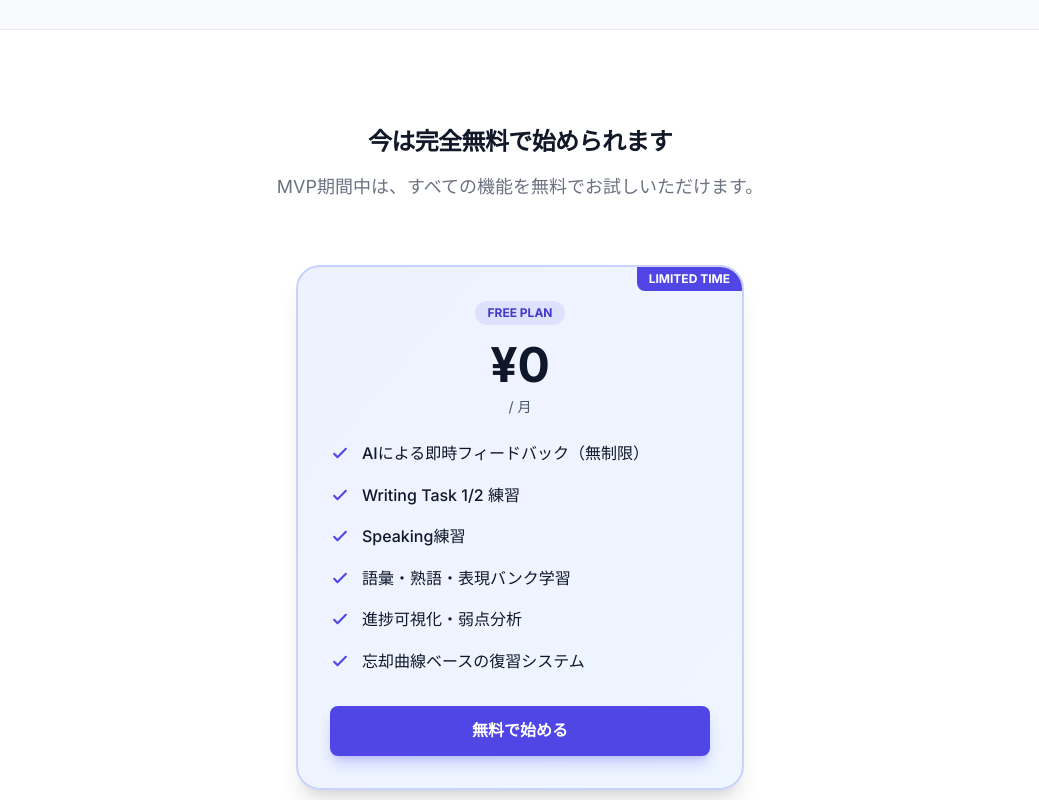
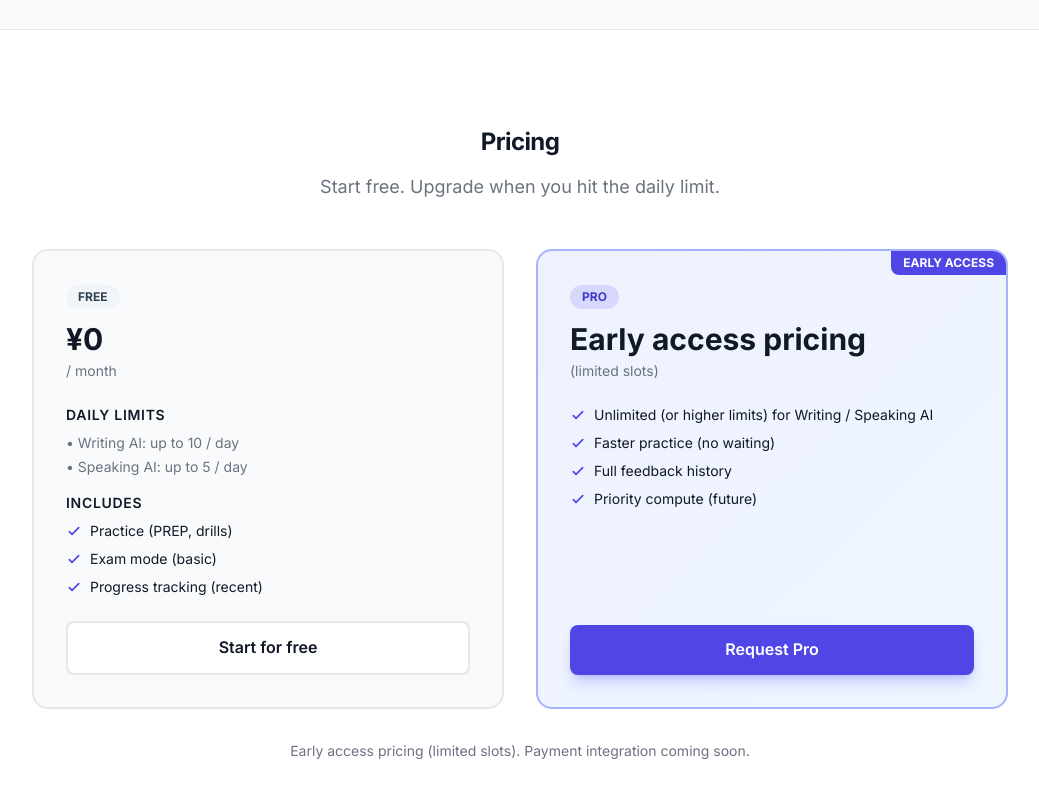
Before and after one commit to RikuTerayama/IELTS-Training, a Next.js app: page / in a window 1280 px wide. Shown: the part 2080-2880 px from the top of the page, without its empty margins (120-1159 px from the left). Built offline with nearby package versions, Linux system fonts and the light colour scheme; no server answers.

Commit message:
feat: improve pricing section and pro request CTA

```diff
--- a/app/page.tsx
+++ b/app/page.tsx
@@ -552,62 +552,113 @@ export default function LandingPage() {
           </div>
         </section>
 
-        {/* Pricing セクション */}
-        <section id="pricing" className="py-24 bg-surface border-y border-border">
-          <div className="container mx-auto px-6">
-            <FadeIn className="max-w-3xl mx-auto text-center mb-16">
+        {/* Pricing セクション - #pricing で飛んできたユーザーがProの価値を即理解できる */}
+        <section
+          id="pricing"
+          className="py-24 bg-surface border-y border-border scroll-mt-24"
+        >
+          <div className="container mx-auto px-6 max-w-5xl">
+            <FadeIn className="text-center mb-12">
               <h2 className="text-heading-2 font-bold tracking-tight text-text mb-4">
-                今は完全無料で始められます
+                Pricing
               </h2>
-              <p className="text-text-muted text-lg">
-                MVP期間中は、すべての機能を無料でお試しいただけます。
+              <p className="text-text-muted text-lg max-w-xl mx-auto">
+                Start free. Upgrade when you hit the daily limit.
               </p>
             </FadeIn>
 
-            <FadeIn delay={0.2} className="max-w-md mx-auto">
-              <div className="bg-gradient-to-br from-indigo-50 to-blue-50 rounded-3xl p-8 border-2 border-indigo-200 shadow-xl relative overflow-hidden text-slate-900">
-                <div className="absolute top-0 right-0 bg-indigo-600 text-white text-xs font-bold px-3 py-1 rounded-bl-lg">
-                  LIMITED TIME
+            <FadeIn delay={0.1} className="grid md:grid-cols-2 gap-8">
+              {/* Free */}
+              <div className="rounded-2xl border-2 border-border bg-surface-2 p-8 flex flex-col">
+                <div className="mb-6">
+                  <div className="inline-block px-3 py-1 mb-3 rounded-full bg-slate-100 text-slate-700 text-xs font-bold">
+                    FREE
+                  </div>
+                  <div className="text-3xl font-bold text-text mb-1">¥0</div>
+                  <div className="text-sm text-text-muted">/ month</div>
                 </div>
-                <div className="text-center mb-6">
-                  <div className="inline-block px-3 py-1 mb-4 rounded-full bg-indigo-600/10 text-indigo-700 text-xs font-bold">
-                    FREE PLAN
+                <div className="mb-6 space-y-4">
+                  <div>
+                    <h4 className="text-sm font-semibold text-text mb-2 uppercase tracking-wider">
+                      Daily limits
+                    </h4>
+                    <ul className="space-y-1 text-sm text-text-muted">
+                      <li>• Writing AI: up to 10 / day</li>
+                      <li>• Speaking AI: up to 5 / day</li>
+                    </ul>
                   </div>
-                  <div className="text-5xl font-bold text-slate-900 mb-2">
-                    ¥0
+                  <div>
+                    <h4 className="text-sm font-semibold text-text mb-2 uppercase tracking-wider">
+                      Includes
+                    </h4>
+                    <ul className="space-y-2">
+                      {['Practice (PREP, drills)', 'Exam mode (basic)', 'Progress tracking (recent)'].map(
+                        (item, i) => (
+                          <li key={i} className="flex items-start gap-2">
+                            <Icons.Check className="w-4 h-4 text-indigo-600 shrink-0 mt-0.5" />
+                            <span className="text-sm text-text">{item}</span>
+                          </li>
+                        )
+                      )}
+                    </ul>
                   </div>
-                  <div className="text-slate-600 text-sm">/ 月</div>
                 </div>
-
-                <ul className="space-y-4 mb-8">
-                  {[
-                    'AIによる即時フィードバック（無制限）',
-                    'Writing Task 1/2 練習',
-                    'Speaking練習',
-                    '語彙・熟語・表現バンク学習',
-                    '進捗可視化・弱点分析',
-                    '忘却曲線ベースの復習システム',
-                  ].map((feature, i) => (
-                    <li key={i} className="flex items-start gap-3">
-                      <div className="mt-0.5 text-indigo-600 shrink-0">
-                        <Icons.Check className="w-5 h-5" />
-                      </div>
-                      <span className="text-slate-900 font-medium">{feature}</span>
-                    </li>
-                  ))}
-                </ul>
-
                 <button
                   onClick={() => window.scrollTo({ top: 0, behavior: 'smooth' })}
-                  className="w-full py-3 px-4 bg-indigo-600 text-white font-semibold rounded-lg hover:bg-indigo-700 transition-all shadow-lg shadow-indigo-500/30"
+                  className="mt-auto w-full py-3 px-4 border-2 border-border bg-surface text-text font-semibold rounded-lg hover:bg-surface-2 transition-colors"
                 >
-                  無料で始める
+                  Start for free
                 </button>
+              </div>
+
+              {/* Pro */}
+              <div className="rounded-2xl border-2 border-indigo-300 bg-gradient-to-br from-indigo-50 to-blue-50 p-8 flex flex-col relative overflow-hidden">
+                <div className="absolute top-0 right-0 bg-indigo-600 text-white text-xs font-bold px-3 py-1 rounded-bl-lg">
+                  EARLY ACCESS
+                </div>
+                <div className="mb-6">
+                  <div className="inline-block px-3 py-1 mb-3 rounded-full bg-indigo-600/15 text-indigo-700 text-xs font-bold">
+                    PRO
+                  </div>
+                  <div className="text-3xl font-bold text-text mb-1">
+                    Early access pricing
+                  </div>
+                  <div className="text-sm text-text-muted">
+                    (limited slots)
+                  </div>
+                </div>
+                <div className="mb-6 space-y-4">
+                  <ul className="space-y-2">
+                    {[
+                      'Unlimited (or higher limits) for Writing / Speaking AI',
+                      'Faster practice (no waiting)',
+                      'Full feedback history',
+                      'Priority compute (future)',
+                    ].map((item, i) => (
+                      <li key={i} className="flex items-start gap-2">
+                        <Icons.Check className="w-4 h-4 text-indigo-600 shrink-0 mt-0.5" />
+                        <span className="text-sm text-text">{item}</span>
+                      </li>
+                    ))}
+                  </ul>
+                </div>
+                <a
+                  href="#contact"
+                  onClick={(e) => {
+                    e.preventDefault();
+                    scrollToSection('contact');
+                  }}
+                  className="mt-auto w-full py-3 px-4 bg-indigo-600 text-white font-semibold rounded-lg hover:bg-indigo-700 transition-all shadow-lg shadow-indigo-500/30 text-center"
+                >
+                  Request Pro
+                </a>
               </div>
             </FadeIn>
 
-            <FadeIn delay={0.3} className="mt-8 text-center text-sm text-text-muted">
-              <p>※ 将来的に有料プランを導入する可能性がありますが、現在のユーザーには移行期間を設けます。</p>
+            <FadeIn delay={0.2} className="mt-8 text-center text-sm text-text-muted">
+              <p>
+                Early access pricing (limited slots). Payment integration coming soon.
+              </p>
             </FadeIn>
           </div>
         </section>
@@ -679,7 +730,7 @@ export default function LandingPage() {
         </section>
 
         {/* Contact セクション（Google Forms 埋め込み + 別タブリンク + mailto） */}
-        <section id="contact" className="py-24 bg-bg-secondary">
+        <section id="contact" className="py-24 bg-bg-secondary scroll-mt-24">
           <div className="container mx-auto px-6">
             <div className="max-w-3xl mx-auto">
               <FadeIn className="text-center mb-12">
```
